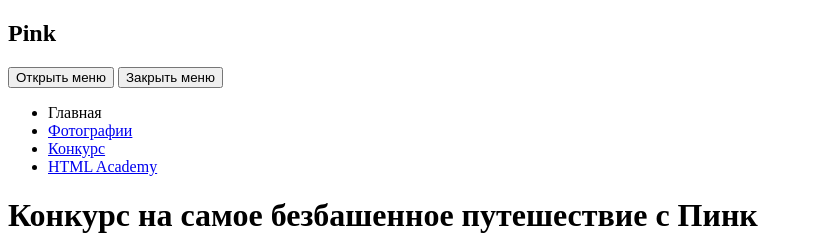
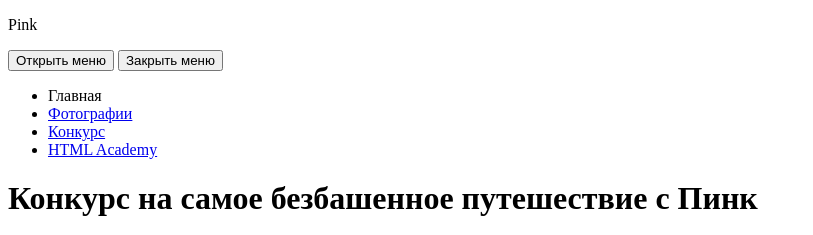
Before and after one commit to irealife/527159-pink-16, a website: page source/form.html in a window 1280 px wide. Shown: the top 235 px of the page, without its empty margins (0-813 px from the left). Drawn offline with Linux system fonts and the light colour scheme.

Commit message:
правка

```diff
--- a/source/form.html
+++ b/source/form.html
@@ -9,7 +9,7 @@
     <header class="page-header">
 
       <nav class="main-nav">
-        <h1 class="main-nav__headline">Pink</h1>
+        <p class="main-nav__headline">Pink</p>
         <button class="main-nav__toggle main-nav--open" type="button">Открыть меню</button>
         <button class="main-nav__toggle main-nav--close" type="button">Закрыть меню</button>
           <ul class="main-nav__list site-list">
```
Also changed, not shown: source/index.html (+1 -1 lines), source/photo.html (+1 -1 lines).
